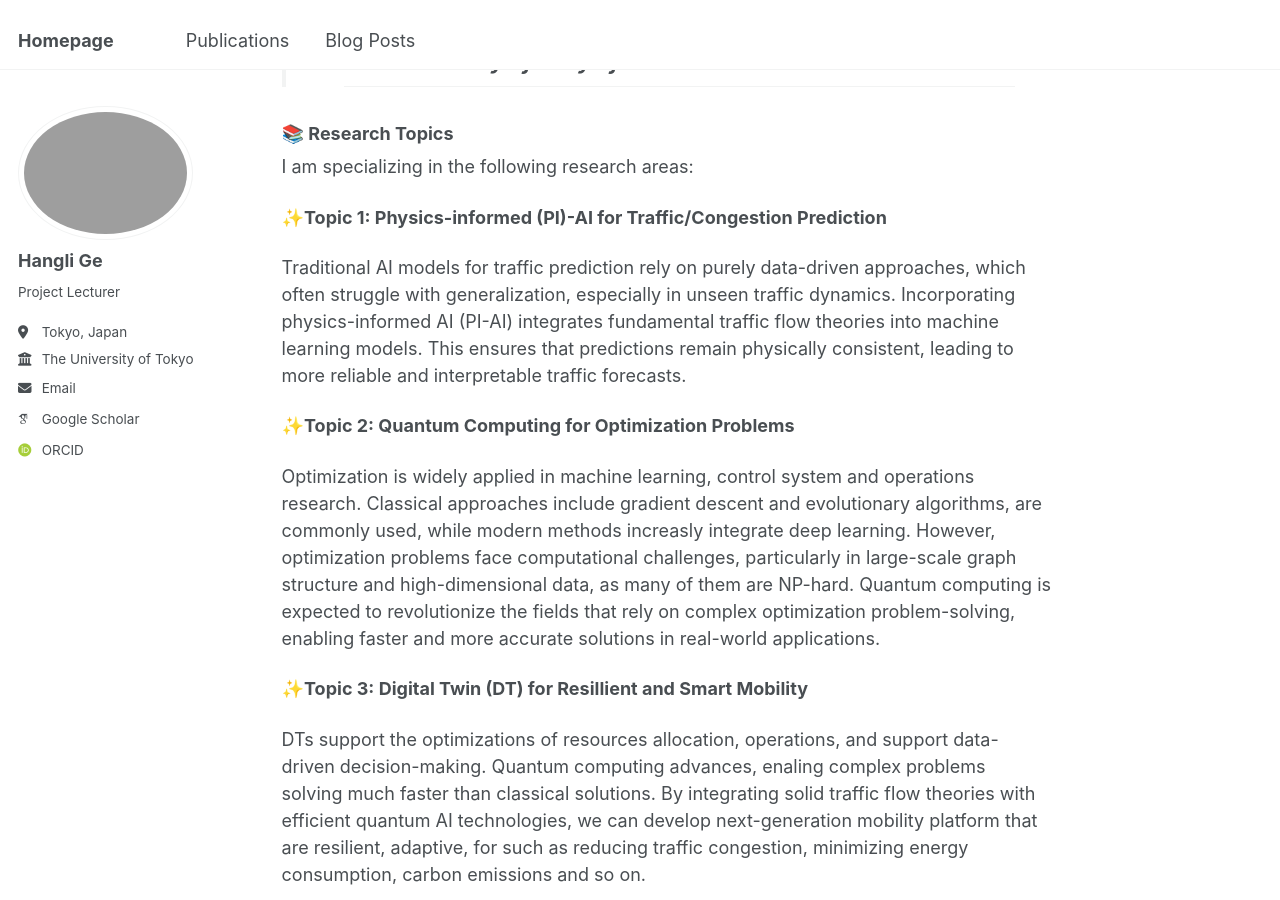
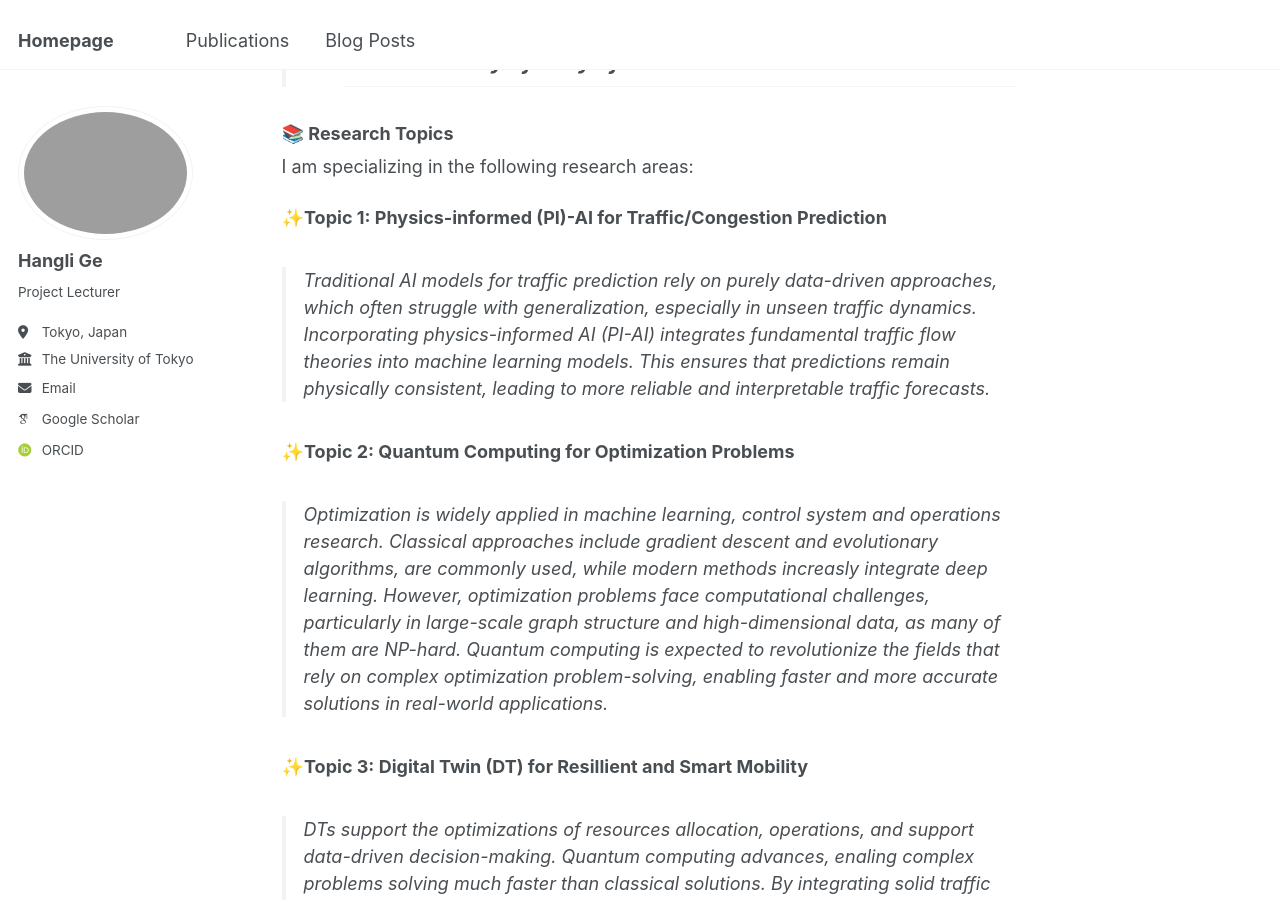
Before and after one commit to christie888/christie888.github.io, a Jekyll site: the page built from _pages/about.md, in a window 1280 px wide and 900 px high, scrolled down 410 px. Built offline with Jekyll 4.4.1, drawn with Linux system fonts in a browser that asks for light colours; some web fonts are replaced.

Commit message:
Update about.md

```diff
--- a/_pages/about.md
+++ b/_pages/about.md
@@ -19,16 +19,16 @@ My name is  Hangli Ge (葛杭丽 | 葛杭麗). I am currently a Project Lecturer
 
  **✨Topic 1: Physics-informed (PI)-AI for Traffic/Congestion Prediction**
 
- Traditional AI models for traffic prediction rely on purely data-driven approaches, which often struggle with generalization, especially in unseen traffic dynamics. Incorporating physics-informed AI (PI-AI) integrates fundamental traffic flow theories into machine learning models. This ensures that predictions remain physically consistent, leading to more reliable and interpretable traffic forecasts.
+> Traditional AI models for traffic prediction rely on purely data-driven approaches, which often struggle with generalization, especially in unseen traffic dynamics. Incorporating physics-informed AI (PI-AI) integrates fundamental traffic flow theories into machine learning models. This ensures that predictions remain physically consistent, leading to more reliable and interpretable traffic forecasts.
 
  **✨Topic 2: Quantum Computing for Optimization Problems**
 
-Optimization is widely applied in machine learning, control system and operations research. Classical approaches include gradient descent and evolutionary algorithms, are commonly used, while modern methods increasly integrate deep learning. However, optimization problems face computational challenges, particularly in large-scale graph structure and high-dimensional data, as many of them are NP-hard. Quantum computing is expected to revolutionize the fields that rely on complex optimization problem-solving, enabling faster and more accurate solutions in real-world applications.
+> Optimization is widely applied in machine learning, control system and operations research. Classical approaches include gradient descent and evolutionary algorithms, are commonly used, while modern methods increasly integrate deep learning. However, optimization problems face computational challenges, particularly in large-scale graph structure and high-dimensional data, as many of them are NP-hard. Quantum computing is expected to revolutionize the fields that rely on complex optimization problem-solving, enabling faster and more accurate solutions in real-world applications.
 
 
 **✨Topic 3: Digital Twin (DT) for Resillient and Smart Mobility**
 
-DTs support the optimizations of resources allocation, operations, and support data-driven decision-making.
+> DTs support the optimizations of resources allocation, operations, and support data-driven decision-making.
 Quantum computing advances, enaling complex problems solving much faster than classical solutions. By integrating solid traffic flow theories with efficient quantum AI technologies, we can develop next-generation mobility platform that are resilient, adaptive, for such as reducing traffic congestion, minimizing energy consumption, carbon emissions  and so on.
 
 ---
```
